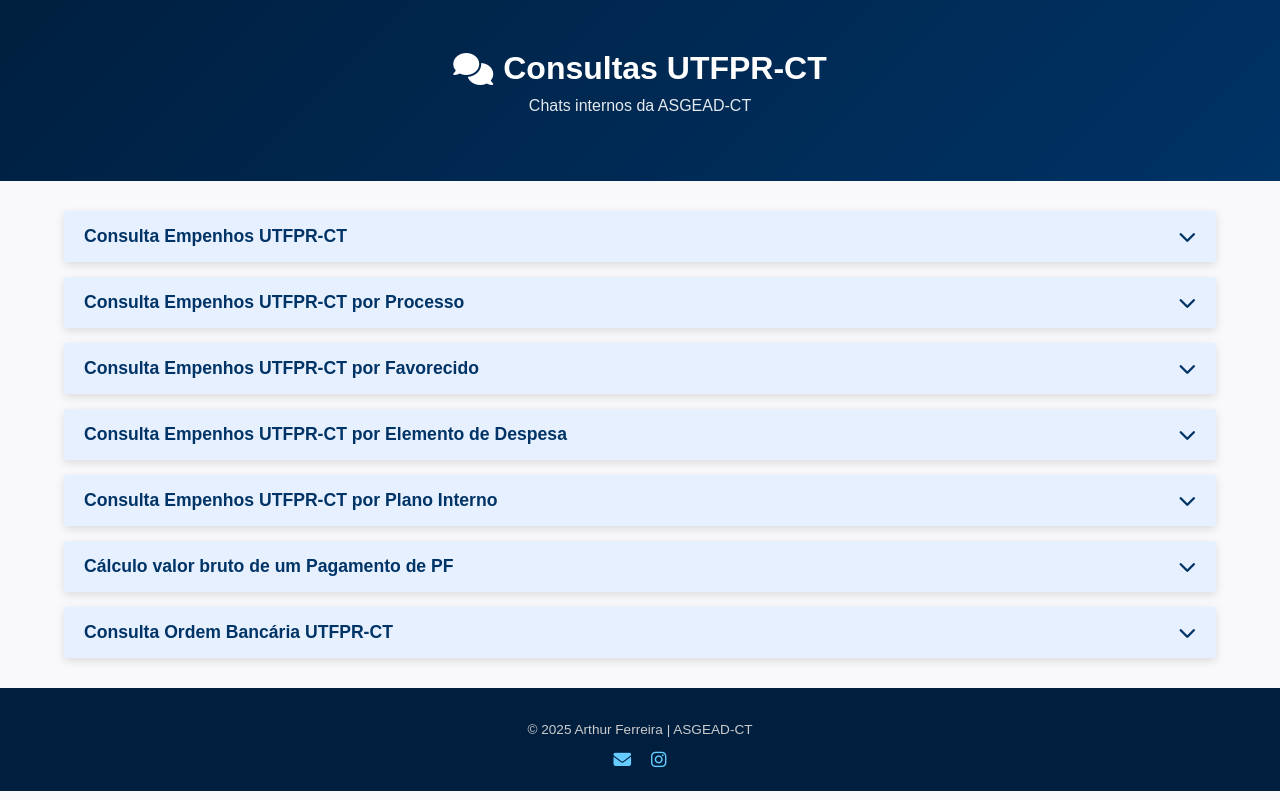
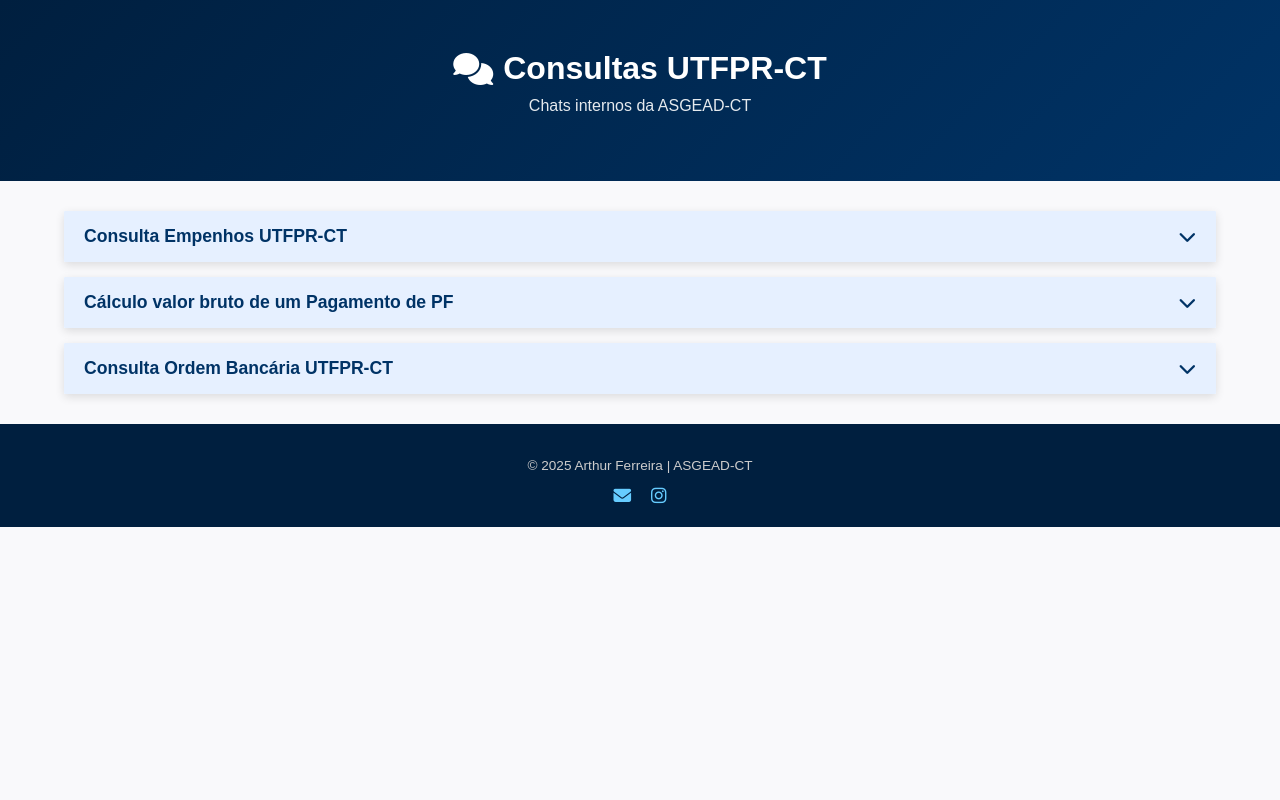
Before and after one commit to ArthurAAFerreira/af, a plain HTML site: page ASGEAD-CT_consultas.html in a window 1280 px wide. Drawn offline with Linux system fonts and the light colour scheme.

Commit message:
Atualização

```diff
--- a/ASGEAD-CT_consultas.html
+++ b/ASGEAD-CT_consultas.html
@@ -118,7 +118,7 @@
     /* 🔹 Ajuste especial para iframes de formulário (100% da altura real) */
     .form-iframe iframe {
       width: 100%;
-      height: 100vh; /* ocupa a tela inteira verticalmente */
+      height: 100vh;
       display: none;
     }
   </style>
@@ -135,6 +135,7 @@
 
   <div class="chat-container">
 
+    <!-- 🔹 MANTIDO 1: Consulta Empenhos UTFPR-CT -->
     <div class="chat-item">
       <h2>
         Consulta Empenhos UTFPR-CT
@@ -143,38 +144,7 @@
       <iframe src="https://n8n.arthuraaferreira.com.br/form/34a67783-3867-4c0a-a233-a03cbf67703d"></iframe>
     </div>
 
-    <div class="chat-item">
-      <h2>
-        Consulta Empenhos UTFPR-CT por Processo
-        <i class="fa-solid fa-chevron-down"></i>
-      </h2>
-      <iframe src="https://n8n.arthuraaferreira.com.br/webhook/d266f6d2-437d-45da-b927-7dbef2057e8c/chat"></iframe>
-    </div>
-
-    <div class="chat-item">
-      <h2>
-        Consulta Empenhos UTFPR-CT por Favorecido
-        <i class="fa-solid fa-chevron-down"></i>
-      </h2>
-      <iframe src="https://n8n.arthuraaferreira.com.br/webhook/bff20b35-3afa-4110-a09d-872e39704c17/chat"></iframe>
-    </div>
-
-    <div class="chat-item">
-      <h2>
-        Consulta Empenhos UTFPR-CT por Elemento de Despesa
-        <i class="fa-solid fa-chevron-down"></i>
-      </h2>
-      <iframe src="https://n8n.arthuraaferreira.com.br/webhook/c0d39a1f-346f-486d-912b-8a4a8a2ee50d/chat"></iframe>
-    </div>
-
-    <div class="chat-item">
-      <h2>
-        Consulta Empenhos UTFPR-CT por Plano Interno
-        <i class="fa-solid fa-chevron-down"></i>
-      </h2>
-      <iframe src="https://n8n.arthuraaferreira.com.br/webhook/2210184d-0c6f-46f1-9e9b-a8beb3bf7046/chat"></iframe>
-    </div>
-
+    <!-- 🔹 MANTIDO 2: Cálculo valor bruto PF -->
     <div class="chat-item">
       <h2>
         Cálculo valor bruto de um Pagamento de PF
@@ -183,7 +153,7 @@
       <iframe src="https://n8n.arthuraaferreira.com.br/webhook/abc7f4cd-3162-43e8-9bd0-c7804828f96f/chat"></iframe>
     </div>
 
-    <!-- 🔹 Novo bloco: Consulta Ordem Bancária UTFPR-CT -->
+    <!-- 🔹 MANTIDO 3: Consulta Ordem Bancária -->
     <div class="chat-item form-iframe">
       <h2>
         Consulta Ordem Bancária UTFPR-CT
```
